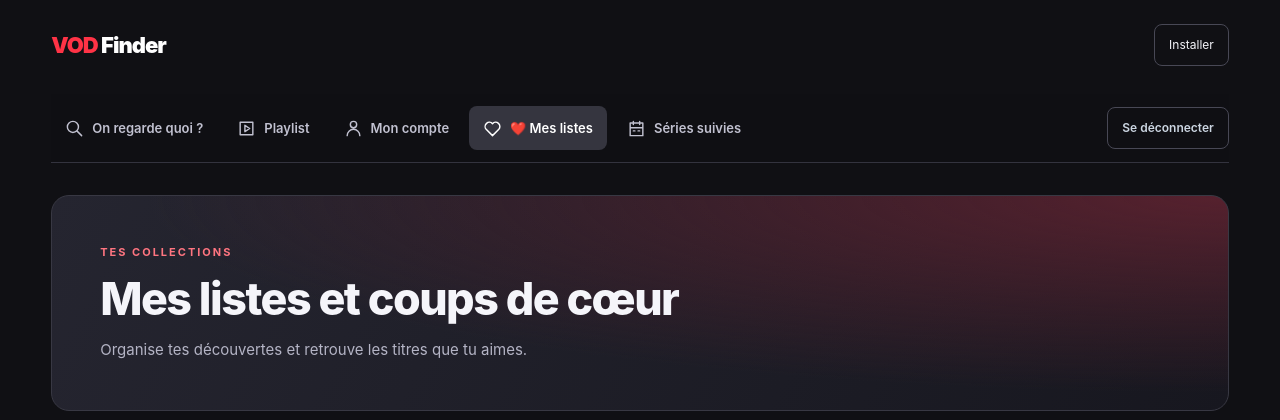
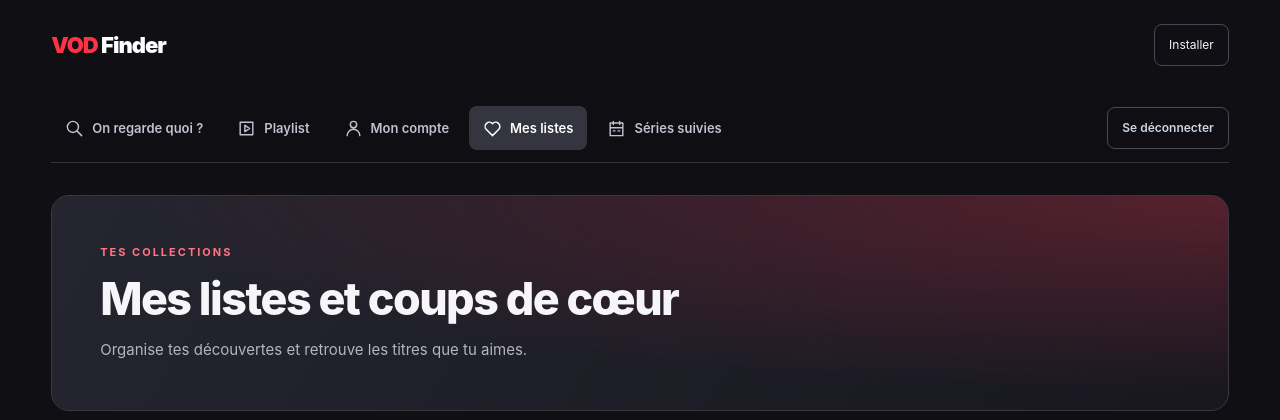
Before and after one commit to nicaille/vod-finder, a Laravel app: page /lists in a window 1280 px wide. Shown: the top 420 px of the page. Run offline with Laravel 10, Linux system fonts and the light colour scheme; the visitor is signed in with stand-in values (Sample User, id 1); data that the repository does not hold is empty; some libraries are stand-ins or nearby versions.

Commit message:
Remove duplicate heart from lists navigation label

```diff
--- a/resources/views/partials/main-navigation.blade.php
+++ b/resources/views/partials/main-navigation.blade.php
@@ -33,7 +33,7 @@
                @if(request()->routeIs('lists.index')) aria-current="page" @endif
                class="px-4 py-2 text-sm font-semibold
                       {{ request()->routeIs('lists.index') ? 'border-b-2 border-indigo-400 text-indigo-300' : 'text-slate-400 hover:text-slate-200' }}">
-                <svg aria-hidden="true" viewBox="0 0 24 24" fill="none" stroke="currentColor" stroke-width="1.8" stroke-linecap="round" stroke-linejoin="round"><path d="M12 21l-8-8a5 5 0 0 1 8-7 5 5 0 0 1 8 7z" /></svg><span>❤️ Mes listes</span>
+                <svg aria-hidden="true" viewBox="0 0 24 24" fill="none" stroke="currentColor" stroke-width="1.8" stroke-linecap="round" stroke-linejoin="round"><path d="M12 21l-8-8a5 5 0 0 1 8-7 5 5 0 0 1 8 7z" /></svg><span>Mes listes</span>
             </a>
             <a href="{{ route('series.index') }}"
                @if(request()->routeIs('series.*')) aria-current="page" @endif
```
